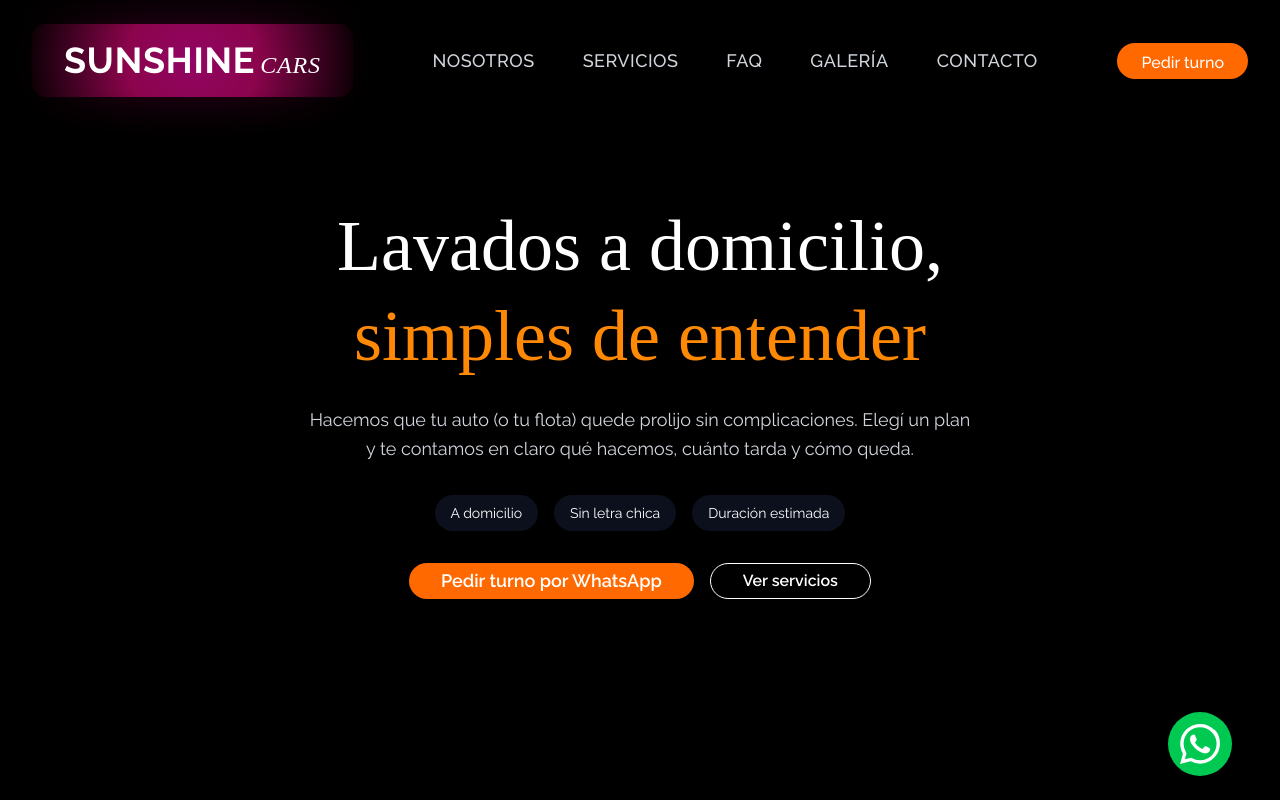
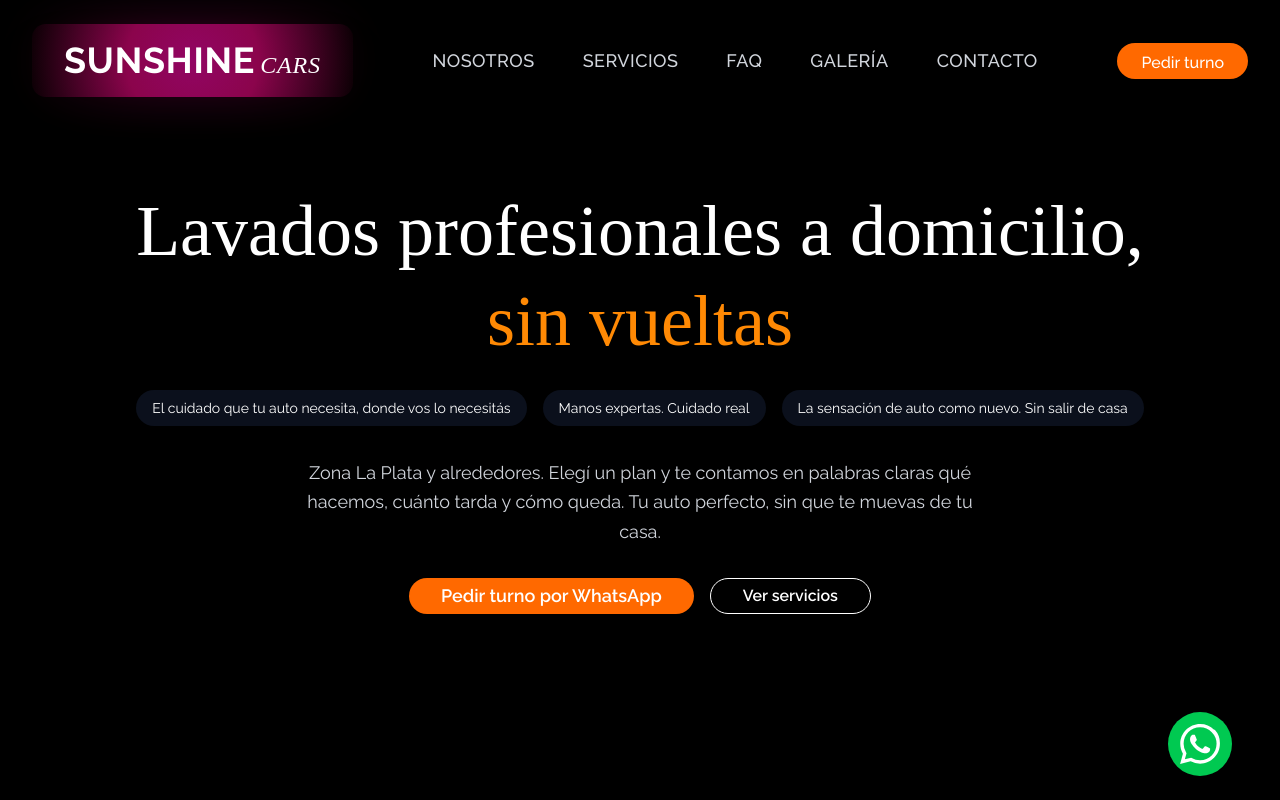
Before and after one commit to agussegui/sunshinecars, a React (Vite) app: page / in a window 1280 px wide. Shown: the top 800 px of the page. Built offline with nearby package versions, Linux system fonts and the light colour scheme; a web font is replaced by a local one.

Commit message:
logo in the partnersSection and change title name in the herosection

```diff
--- a/src/components/AboutSection.tsx
+++ b/src/components/AboutSection.tsx
@@ -23,11 +23,11 @@ const AboutSection = () => {
           {/* Image Column - Right */}
           <div className="order-1 lg:order-2">
             <div className="relative">
-              <div className="relative overflow-hidden rounded-3xl border border-orange-500/30 shadow-2xl">
+              <div className="relative overflow-hidden rounded-3xl shadow-2xl">
                 <img
                   src="../rangergrupo.jpeg"
                   alt="Equipo de Sunshine Cars trabajando profesionalmente en detailing automotriz"
-                  className="w-full h-96 md:h-96 lg:h-[620px] object-cover object-center"
+                  className="w-full h-96 md:h-96 lg:h-[650px] object-cover object-center"
                 />
                 <div className="absolute inset-0 bg-gradient-to-t from-black/60 via-transparent to-transparent"></div>
 
--- a/src/components/HeroSection.tsx
+++ b/src/components/HeroSection.tsx
@@ -7,30 +7,29 @@ const HeroSection = () => {
       className="relative min-h-screen flex items-center justify-center overflow-hidden"
     >
       <div className="absolute inset-0 w-full h-full">
-         <div className="absolute inset-0 bg-black/60"></div>
+        <div className="absolute inset-0 bg-black/60"></div>
       </div>
       <div className="max-w-7xl mx-auto px-6 lg:px-8 relative z-10 md:mt-0 mt-14">
         <div className="text-center">
           <h1 className="text-4xl md:text-7xl font-contrail-one mb-6 leading-tight">
-            <span className="block text-white">Lavados a domicilio,</span>
-            <span className="block text-orange-400">simples de entender</span>
+            <span className="block text-white">Lavados profesionales a domicilio,</span>
+            <span className="block text-orange-400">sin vueltas</span>
           </h1>
-          <p className="text-gray-300 md:text-lg mb-8 max-w-2xl mx-auto leading-relaxed font-raleway">
-            Hacemos que tu auto (o tu flota) quede prolijo sin complicaciones.
-            Elegí un plan y te contamos en claro qué hacemos, cuánto tarda y
-            cómo queda.
-          </p>
+
           <div className="flex flex-wrap justify-center gap-4 mb-8">
             <div className="bg-gray-900/70 px-4 py-2 rounded-full text-sm font-raleway">
-              A domicilio
+              El cuidado que tu auto necesita, donde vos lo necesitás
             </div>
             <div className="bg-gray-900/70 px-4 py-2 rounded-full text-sm font-raleway">
-              Sin letra chica
+              Manos expertas. Cuidado real
             </div>
             <div className="bg-gray-900/70 px-4 py-2 rounded-full text-sm font-raleway">
-              Duración estimada
+              La sensación de auto como nuevo. Sin salir de casa
             </div>
           </div>
+          <p className="text-gray-300 md:text-lg mb-8 max-w-2xl mx-auto leading-relaxed font-raleway">
+            Zona La Plata y alrededores. Elegí un plan y te contamos en palabras claras qué hacemos, cuánto tarda y cómo queda. Tu auto perfecto, sin que te muevas de tu casa.
+          </p>
           <div className="flex flex-col sm:flex-row gap-4 justify-center">
             <Button
               size="sm"
```
Also changed, not shown: public/logovonixxbranco.webp (added).
